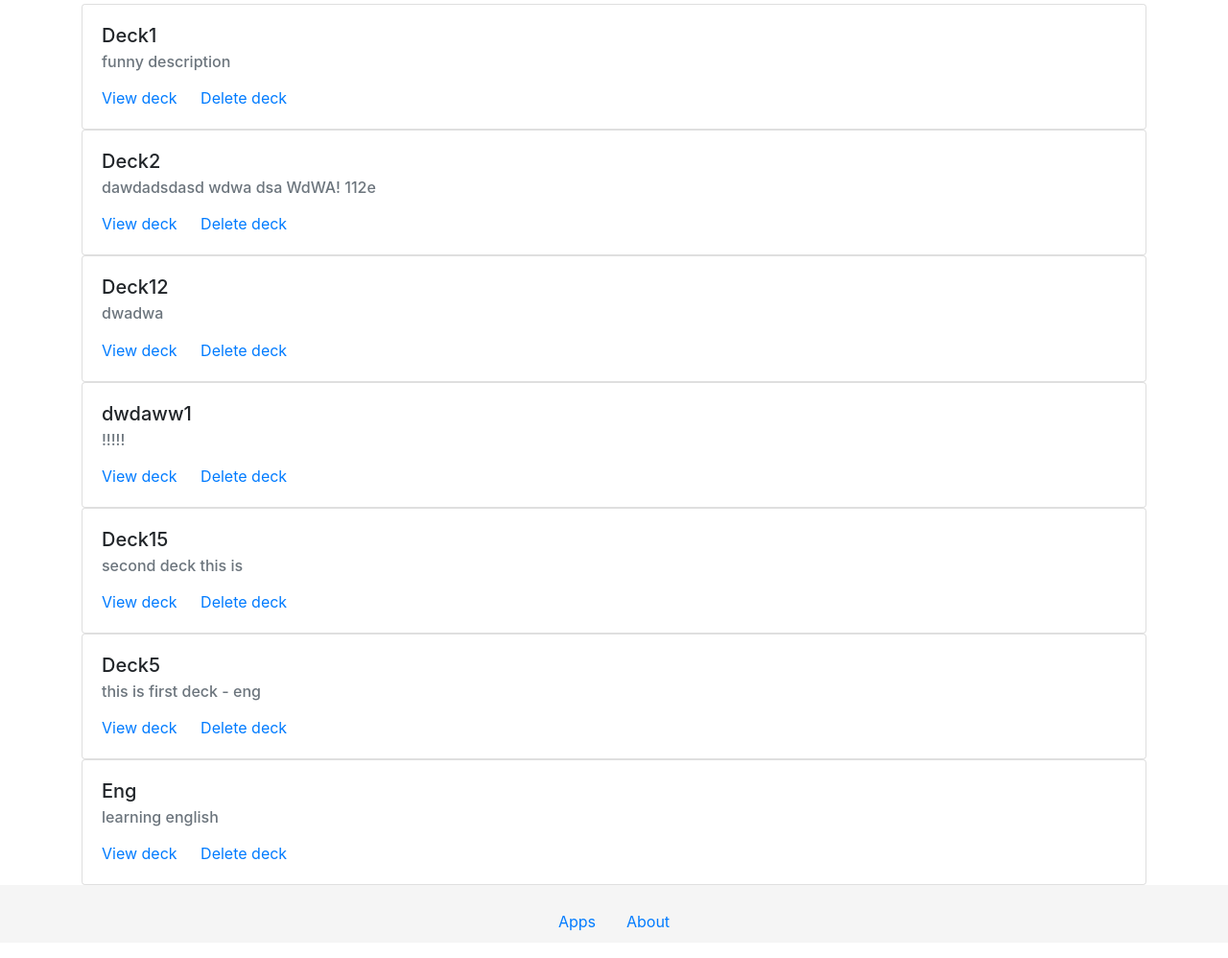
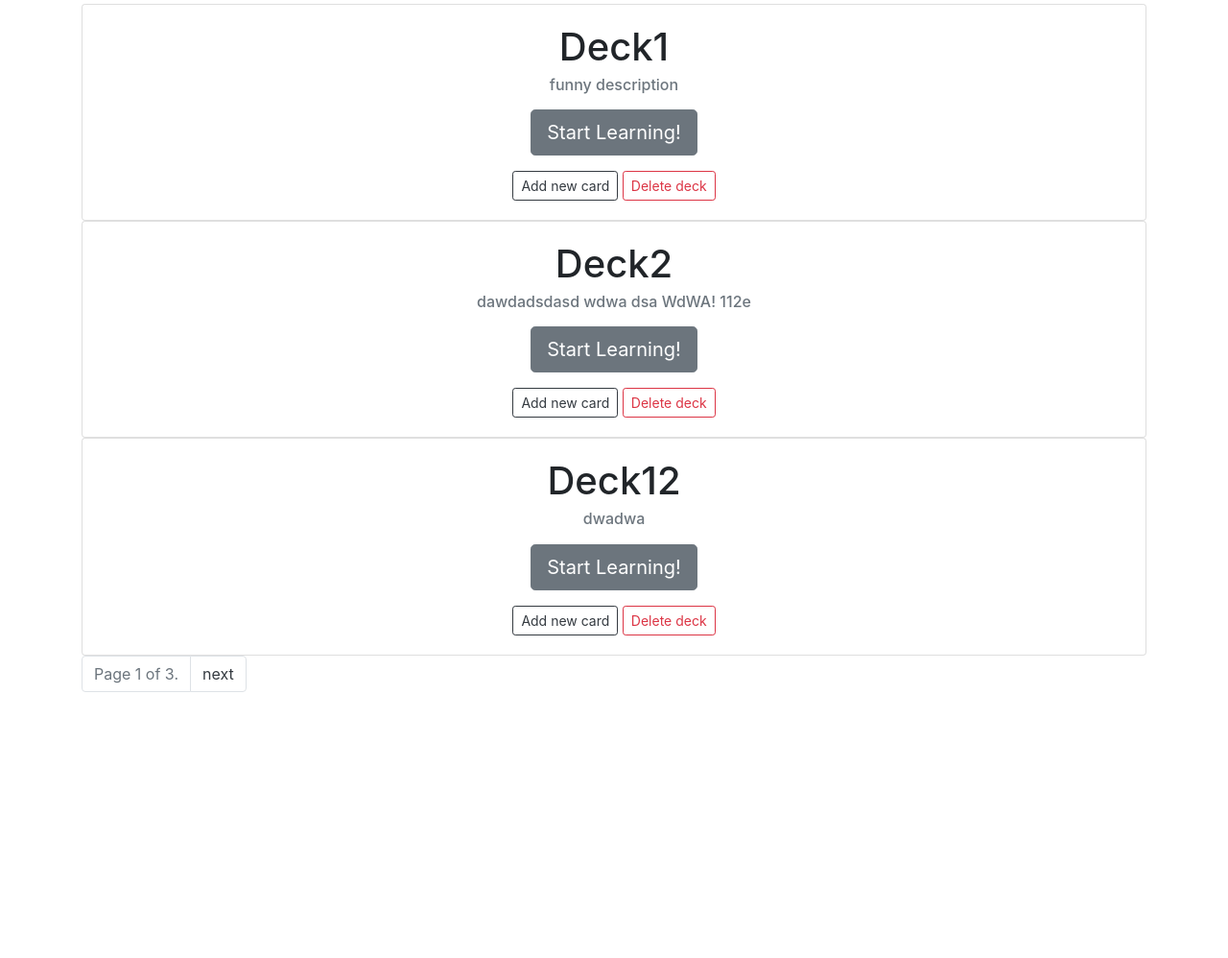
Before and after one commit to jakubwi/fiszki, a Django app: page /decks/ in a window 1280 px wide. Shown: the part 56-1054 px from the top of the page at 96% size. After the commit the page ends 777 px from the top, so only its background shows below. Run offline with Django 3.2, Linux system fonts and the light colour scheme; a user stored in the database is signed in; data comes from the database, SQL or seed files in the repository; both versions use the stored data as it was after the commit; some libraries are stand-ins or nearby versions.

Commit message:
pagination/visual changes

```diff
--- a/decks/models.py
+++ b/decks/models.py
@@ -8,6 +8,9 @@ class Deck(models.Model):
     author = models.ForeignKey(settings.AUTH_USER_MODEL, on_delete=models.CASCADE)
     description = models.CharField(max_length=255)
     slug = models.SlugField(unique=False)
+
+    class Meta:
+        unique_together = (("name", "author"),)
 
     def save(self, *args, **kwargs):
         self.slug = slugify(self.name)
@@ -30,4 +33,4 @@ class Card(models.Model):
         return self.name
 
     def get_absolute_url(self):
-        return reverse('card_detail', args=[str(self.id)])
+        return reverse('deck_list')
--- a/decks/urls.py
+++ b/decks/urls.py
@@ -3,9 +3,8 @@ from . import views
 
 urlpatterns = [
     path('', views.DeckListView.as_view(), name='deck_list'),
-    path('<slug:slug>/detail/', views.DeckDetailView.as_view(), name='deck_detail'),
     path('<slug:slug>/delete/', views.DeckDeleteView.as_view(), name='deck_delete'),
     path('new/', views.DeckCreateView.as_view(), name='deck_new'),
     path('<slug:slug>/cards/new/', views.CardCreateView.as_view(), name='card_new'),
-    path('<int:pk>/cards/detail/', views.CardDetailView.as_view(), name='card_detail'),
+    path('<slug:slug>/learning/', views.LearningView, name='learning'),
 ]
--- a/decks/views.py
+++ b/decks/views.py
@@ -5,12 +5,14 @@ from django.urls import reverse_lazy
 from django.contrib.auth.mixins import LoginRequiredMixin
 from . import models
 from .models import Card, Deck
+from django.core.paginator import Paginator, EmptyPage, PageNotAnInteger
 
 
 class DeckListView(LoginRequiredMixin, ListView):
     model = models.Deck
     template_name = 'deck_list.html'
     login_url = 'login'
+    paginate_by = 3
 
     def get_queryset(self):
         return Deck.objects.filter(author=self.request.user)
@@ -24,6 +26,7 @@ class DeckDeleteView(LoginRequiredMixin, DeleteView):
     def get_queryset(self):
         return Deck.objects.filter(author=self.request.user)
 
+
 class DeckCreateView(LoginRequiredMixin, CreateView):
     model = models.Deck
     template_name = 'deck_new.html'
@@ -33,14 +36,6 @@ class DeckCreateView(LoginRequiredMixin, CreateView):
     def form_valid(self, form):
         form.instance.author = self.request.user
         return super().form_valid(form)
-
-class DeckDetailView(LoginRequiredMixin, DetailView):
-    model = models.Deck
-    template_name = 'deck_detail.html'
-    login_url = 'login'
-
-    def get_queryset(self):
-        return Deck.objects.filter(author=self.request.user)
 
 # CARD views
 
@@ -54,18 +49,36 @@ class CardCreateView(LoginRequiredMixin, CreateView):
         form.instance.author = self.request.user
         return super().form_valid(form)
 
+#def LearningView(request, slug):
+#    context_dict = {}
+#    try:
+#        deck = Deck.objects.get(slug=slug, author=request.user)
+#        cards = Card.objects.filter(deck=deck, author=request.user)
+#        context_dict['cards'] = cards
+#        context_dict['deck'] = deck
+#    except Deck.DoesNotExist:
+#        context_dict['cards'] = None
+#        context_dict['deck'] = None
+#    return render(request, 'learning.html', context_dict)
 
-class CardDetailView(LoginRequiredMixin, DetailView):
-    model = models.Card
-    template_name = 'card_detail.html'
-    login_url = 'login'
+def LearningView(request, slug):
+    deck = Deck.objects.get(slug=slug, author=request.user)
+    card_list = Card.objects.filter(deck=deck, author=request.user)
+    paginator = Paginator(card_list, 1)
+    page = request.GET.get('page')
+    context_dict = {}
+    try:
+        deck = Deck.objects.get(slug=slug, author=request.user)
+        cards = Card.objects.filter(deck=deck, author=request.user)
+        cards = paginator.page(page)
+        context_dict['cards'] = cards
+        context_dict['deck'] = deck
+    except PageNotAnInteger:
+        cards = paginator.page(1)
+    except EmptyPage:
+        cards = paginator.page(paginator.num_pages)
+    except Deck.DoesNotExist:
+        context_dict['cards'] = None
+        context_dict['deck'] = None
 
-    def get_queryset(self):
-        return Card.objects.filter(author=self.request.user)
-
-    def get_object(self):
-        slug = self.kwargs['slug']
-        pk2 = self.kwargs['pk2']
-        deck = get_object_or_404(Deck, slug=slug)
-        card = get_object_or_404(Card, pk=pk2)
-        return card
+    return render(request, 'learning.html', {'cards': cards, 'deck': deck, 'page': page, })
--- a/templates/base.html
+++ b/templates/base.html
@@ -40,10 +40,6 @@
                   <li class="nav-item"><a class="btn btn-outline-light" href="{% url 'signup' %}">Sign up</a></li>
                   {% endif %}
                 </ul>
-<!--                 <form class="form-inline mt-2 mt-md-0">
-                <input class="form-control mr-sm-2" type="text" placeholder="Search" aria-label="Search">
-                <button class="btn btn-outline-success my-2 my-sm-0" type="submit">Search</button>
-                </form> -->
               </div>
         </nav>
       </header>
@@ -53,17 +49,17 @@
         {% endblock %}
       </main>
 
-      <footer class="footer">
+<!--      <footer class="footer">
         <div class="container">
           <span class="text-muted">
             <ul class="nav justify-content-center">
-              <li class="nav-item"><a href="#" class="nav-link">Apps</a></li>
-              <li class="nav-item"><a href="#" class="nav-link">About</a></li>
+              <li class="nav-item"><a href="#" class="nav-link"></a></li>
+              <li class="nav-item"><a href="#" class="nav-link"></a></li>
             </ul>
           </span>
         </div>
       </footer>
-
+-->
       <!-- Bootstrap core JavaScript
       ================================================== -->
       <!-- Placed at the end of the document so the pages load faster -->
--- a/templates/deck_list.html
+++ b/templates/deck_list.html
@@ -6,16 +6,34 @@
 
 {% if object_list %}
   {% for deck in object_list %}
-      <div class="card">
+      <div class="card text-center">
         <div class="card-body">
-          <h5 class="card-title">{{ deck.name }}</h5>
+          <h1 class="card-title">{{ deck.name }}</h5>
           <h6 class="card-subtitle mb-2 text-muted"> {{ deck.description }}</h6>
           <p class="card-text"></p>
-          <a href="{% url 'deck_detail' deck.slug %}" class="card-link">View deck</a>
-          <a href="{% url 'deck_delete' deck.slug %}" class="card-link">Delete deck</a>
+          <p><a class="btn btn-secondary btn-lg" href="{% url 'learning' deck.slug %}">Start Learning!</a></p>
+          <a href="{% url 'card_new' deck.slug %}"><button type="button" class="btn btn-outline-dark btn-sm">Add new card</button></a>
+          <a href="{% url 'deck_delete' deck.slug %}"><button type="button" class="btn btn-outline-danger btn-sm">Delete deck</button></a>
+
         </div>
       </div>
   {% endfor %}
+
+  {% if is_paginated %}
+  <nav>
+    <ul class="pagination">
+      <li class="page-item disabled">
+          <a class="page-link" href="#" tabindex="-1">Page {{ page_obj.number }} of {{ page_obj.paginator.num_pages }}.</a></li>
+      {% if page_obj.has_previous %}
+      <li class="page-item"><a class="page-link" href="/decks?page={{ page_obj.previous_page_number }}"><span class="text-dark">previous</span></a></li>
+      {% endif %}
+      {% if page_obj.has_next %}
+      <li class="page-item"><a class="page-link" href="/decks?page={{ page_obj.next_page_number }}"><span class="text-dark">next</span></a></li>
+      {% endif %}
+    </ul>
+  </nav>
+  {% endif %}
+
 {% else %}
   <div class="card">
       <div class="card-body">
```
Also changed, not shown: templates/card_detail.html (deleted, +0 -26 lines), templates/deck_detail.html (deleted, +0 -25 lines), templates/learning.html (added, +47 -0 lines), db.sqlite3, decks/migrations/0005_auto_20180918_1157.py (added).
